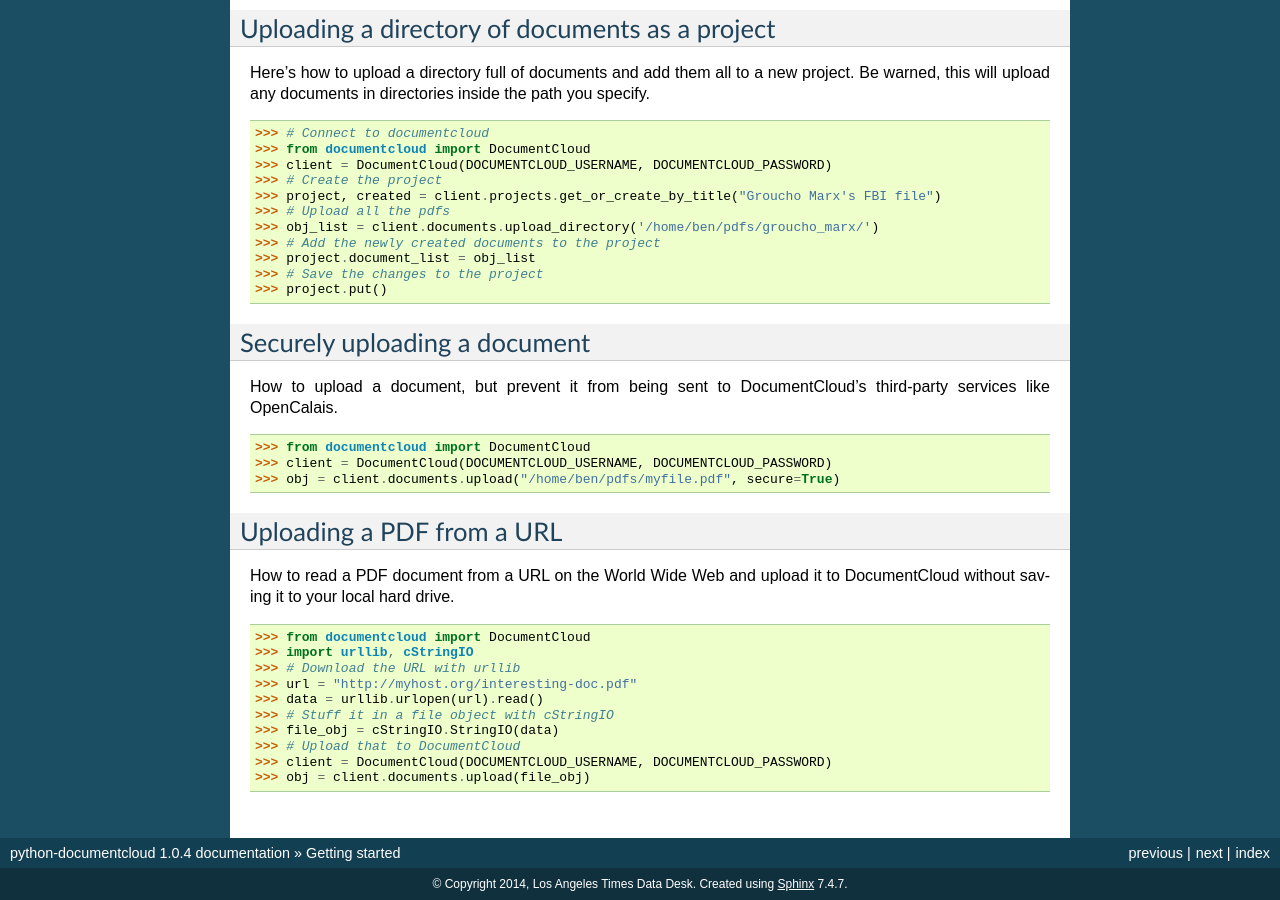
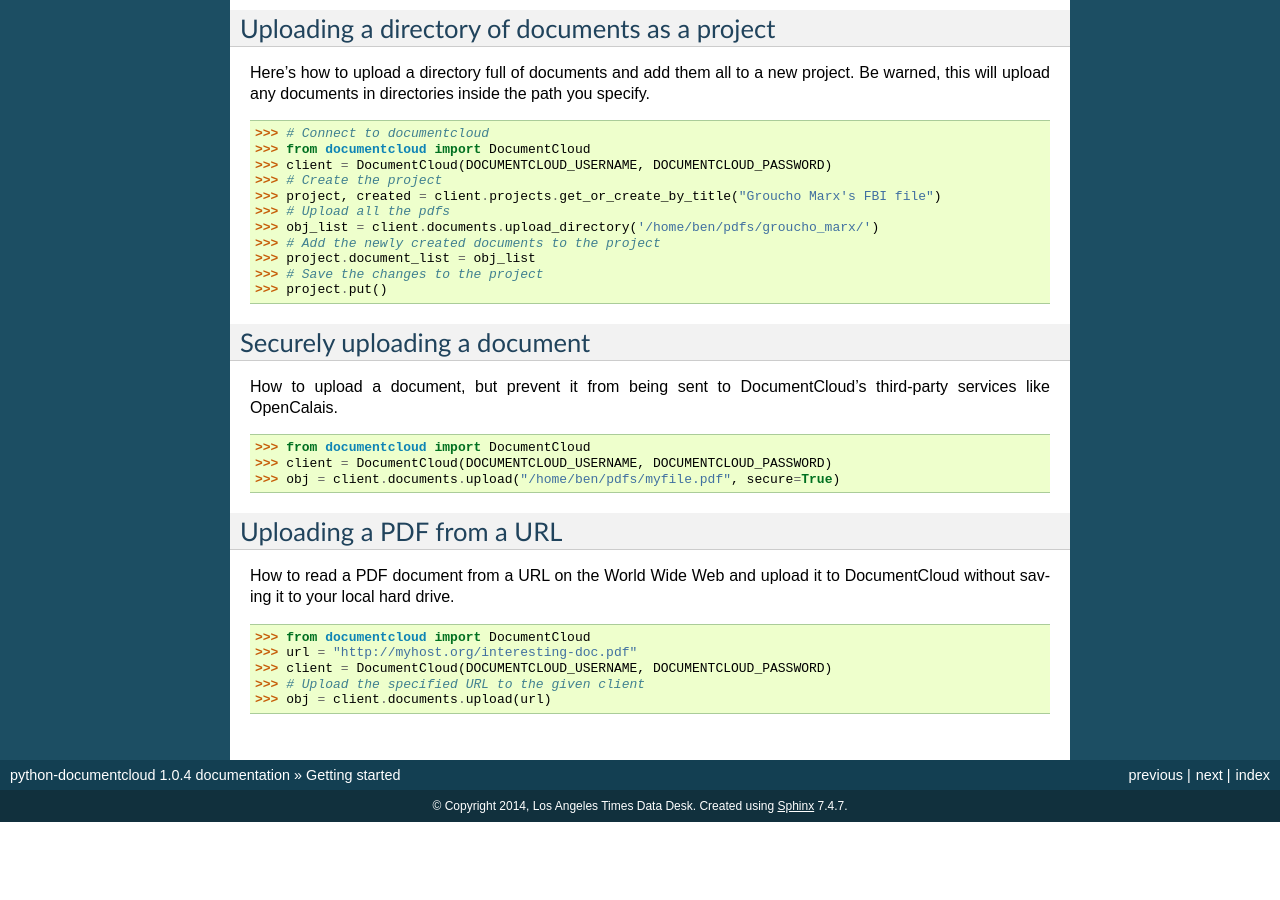
Before and after one commit to datadesk/python-documentcloud, a Sphinx documentation site: the page built from docs/gettingstarted.rst, in a window 1280 px wide and 900 px high, scrolled down 1589 px. Built offline with Sphinx 7.4.7, drawn with Linux system fonts in a browser that asks for light colours; after the commit the page ends 2411 px from its top, so only the background shows below that.

Commit message:
documents.upload() can now take URL input directly

```diff
--- a/docs/gettingstarted.rst
+++ b/docs/gettingstarted.rst
@@ -111,12 +111,7 @@
 How to read a PDF document from a URL on the World Wide Web and upload it to DocumentCloud without saving it to your local hard drive.
 
     >>> from documentcloud import DocumentCloud
-    >>> import urllib, cStringIO
-    >>> # Download the URL with urllib
     >>> url = "http://myhost.org/interesting-doc.pdf"
-    >>> data = urllib.urlopen(url).read()
-    >>> # Stuff it in a file object with cStringIO
-    >>> file_obj = cStringIO.StringIO(data)
-    >>> # Upload that to DocumentCloud
     >>> client = DocumentCloud(DOCUMENTCLOUD_USERNAME, DOCUMENTCLOUD_PASSWORD)
-    >>> obj = client.documents.upload(file_obj)
+    >>> # Upload the specified URL to the given client
+    >>> obj = client.documents.upload(url)
```
